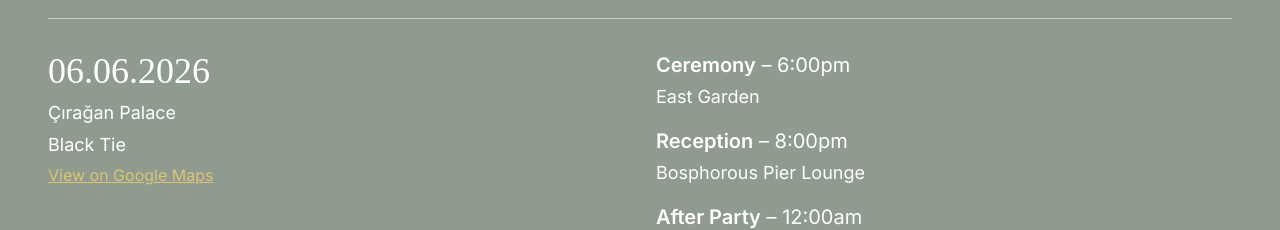
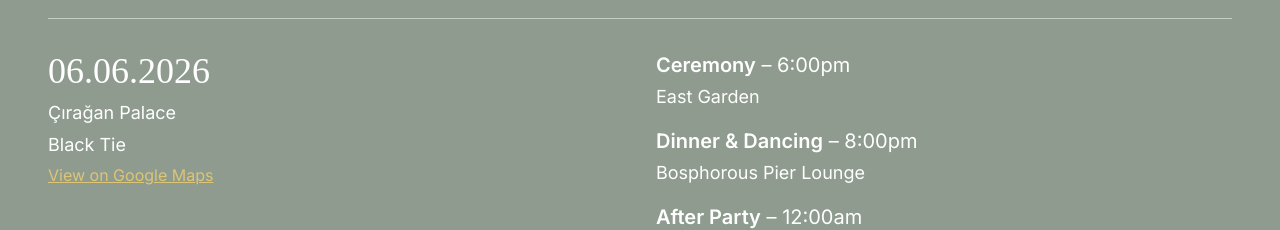
Before and after one commit to cbrossar/aliandcole, a Next.js app: page / in a window 1280 px wide. Shown: the part 2320-2550 px from the top of the page. Built offline with nearby package versions, Linux system fonts and the light colour scheme; a web font is replaced by a local one.

Commit message:
dinner and dancing

```diff
--- a/app/page.tsx
+++ b/app/page.tsx
@@ -186,7 +186,7 @@ export default function Home() {
                   </div>
                   <div>
                     <span className="text-white text-lg md:text-xl font-semibold">
-                      Reception
+                      Dinner & Dancing
                     </span>
                     <span className="text-white text-lg md:text-xl">
                       {" "}
```
